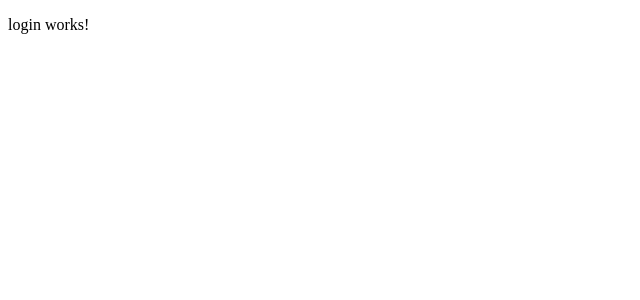
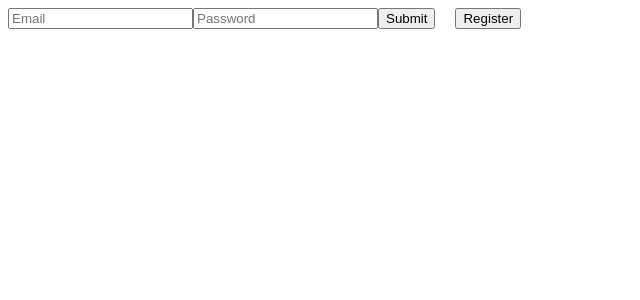
Before and after one commit to JezReal/ng-todo, an Angular app: page / in a window 1280 px wide. Shown: the top 300 px of the page, without its empty margins (0-640 px from the left). Built offline with nearby package versions, Linux system fonts and the light colour scheme.

Commit message:
create login page

```diff
--- a/src/app/login/login.component.html
+++ b/src/app/login/login.component.html
@@ -1 +1,19 @@
-<p>login works!</p>
+<div>
+  <form
+    [formGroup]="loginForm"
+    ngNativeValidate
+    (submit)="onSubmit(loginForm.value)"
+  >
+    <input formControlName="email" type="email" placeholder="Email" />
+    <input formControlName="password" type="password" placeholder="Password" />
+    <button type="submit">Submit</button>
+    <!-- routerLink = Navigation -->
+    <button
+      routerLink="/register"
+      style="margin-left: 20px"
+      class="btn btn-success"
+    >
+      Register
+    </button>
+  </form>
+</div>
--- a/src/app/login/login.component.ts
+++ b/src/app/login/login.component.ts
@@ -1,4 +1,7 @@
 import { Component, OnInit } from '@angular/core';
+import { FormBuilder, FormGroup, Validators } from '@angular/forms';
+import { Router } from '@angular/router';
+import { DataService } from '../services/data.service';
 
 @Component({
   selector: 'app-login',
@@ -7,9 +10,45 @@ import { Component, OnInit } from '@angular/core';
 })
 export class LoginComponent implements OnInit {
 
-  constructor() { }
+  loginForm: FormGroup
+
+  constructor(
+    private fb: FormBuilder,
+    private dataService: DataService,
+    private router: Router
+  ) {
+    this.loginForm = this.fb.group({
+      email: ['', Validators.required],
+      password: ['', Validators.required],
+    });
+  }
 
   ngOnInit(): void {
   }
 
+  onSubmit(event: any) {
+    // e.preventDefault();
+
+    if (this.loginForm.invalid) {
+      console.log('Invalid Input');
+    } else {
+      // console.log(this.loginForm.value);
+      this.dataService
+        .login(this.loginForm.value)
+        .subscribe((res: any) => {
+          // console.log(res.data);
+          if (res.data) {
+            console.log('successfully logged in');
+            window.sessionStorage.setItem(
+              'account_id',
+              res.data.account_id
+            );
+            this.router.navigate(['home']);
+          } else if (res.error) {
+            console.log('invalid email or password');
+
+          }
+        });
+    }
+  }
 }
```
